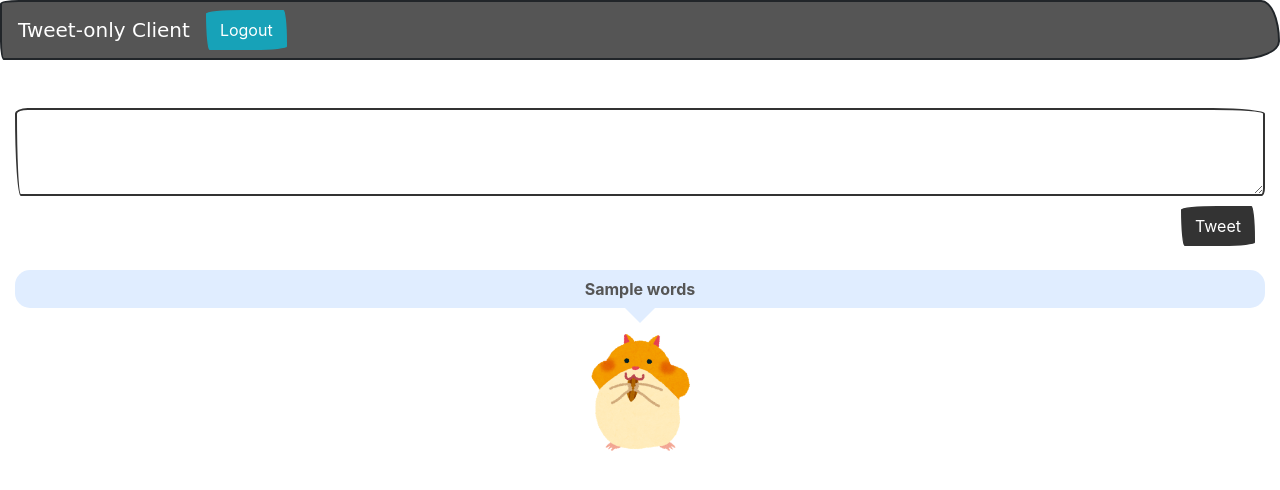
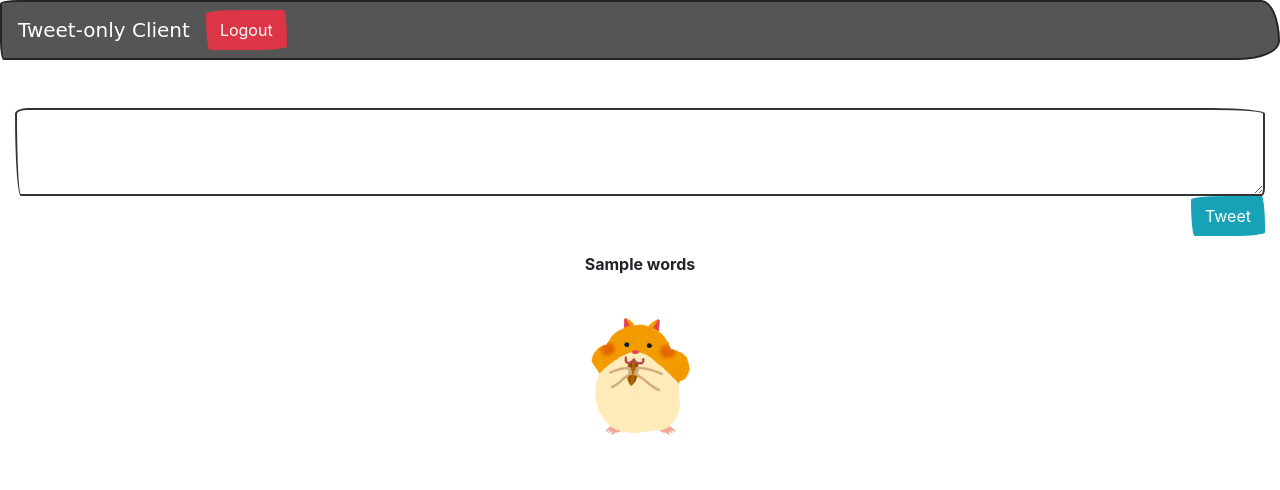
Before and after one commit to miswo/tweet-only-client, a Django app: template user_auth/templates/user_auth/top.html in a window 1280 px wide. Shown: the top 490 px of the page. Run offline with Django 3.2, Linux system fonts and the light colour scheme; the template is opened without the code that fills it: most values are stand-ins (such as "Sample title", 1, 10 or a date in 2020); some libraries are stand-ins or nearby versions; some web fonts are replaced.

Commit message:
finalize

```diff
--- a/djangoworks/urls.py
+++ b/djangoworks/urls.py
@@ -15,13 +15,14 @@ Including another URLconf
 """
 from django.contrib import admin
 from django.urls import include, path
+
 #from django.conf.urls import include
 
 urlpatterns = [
     #path('tweets/', include('tweets.urls')),
     #path('twitterManager/', include('twitterManager.urls')),
     #path('twitterManager/', include('social_django.urls', namespace='social')),
-    path('user/', include('user_auth.urls')),
-    path('user/', include('social_django.urls', namespace='social')),
-    path('admin/', admin.site.urls),
+    path('', include('user_auth.urls')),
+    path('', include('social_django.urls', namespace='social')),
+    #path('admin/', admin.site.urls),
 ]
--- a/static/css/tweets.css
+++ /dev/null
@@ -1,32 +0,0 @@
-#twButton {
-    margin:10px;
-}
-
-
-.balloon1 {
-    position: relative;
-   display: inline-block;
-    margin: 1.5em 0;
-   padding: 7px 10px;
-   min-width: 120px;
-    max-width: 100%;
-    color: #555;
-   font-size: 16px;
-   background: #e0edff;
-   border-radius: 15px;
-}
-
-.balloon1:before{
-   content: "";
-   position: absolute;
-   top: 100%;
-   left: 50%;
-    margin-left: -15px;
-   border: 15px solid transparent;
-   border-top: 15px solid #e0edff;
-}
-
-.balloon1 p {
-   margin: 0;
-   padding: 0;
-}
--- a/user_auth/templates/user_auth/base.html
+++ b/user_auth/templates/user_auth/base.html
@@ -1,10 +1,10 @@
-{% load staticfiles %}
+{% load static %}
 <!DOCTYPE html>
 <html>
   <head lang="ja">
     <meta charset="UTF-8">
     <link rel="stylesheet" type="text/css" href="https://stackpath.bootstrapcdn.com/bootswatch/4.1.3/sketchy/bootstrap.min.css">
-    <link rel="stylesheet" href="{% static 'css/tweets.css' %}">
+    <link rel="stylesheet" type="text/css" href="{% static 'user_auth/css/tweets.css' %}">
     <meta name="viewport" content="width=device-width, initial-scale=1.0">
     <title>Tweet-only Client</title>
   </head>
@@ -12,7 +12,7 @@
         <nav class="navbar navbar-expand-lg navbar-dark bg-dark mb-5">
                 <a class="navbar-brand" href=".">Tweet-only Client</a>
 
-                <a class="btn btn-info" href="/user/login" role="button">Logout</a>
+                <a class="btn btn-danger" href="{% url 'user_auth:login' %}" role="button">Logout</a>
 
         </nav>
 
--- a/user_auth/templates/user_auth/login.html
+++ b/user_auth/templates/user_auth/login.html
@@ -18,7 +18,7 @@
                 <div class="col-sm-12">
                     <div class="mx-auto">
                         <div>
-                            <button type="button" class="btn btn-success" onclick="location.href='{% url 'social:begin' 'twitter' %}'">Twitterログイン</button>
+                            <button type="button" class="btn btn-success" onclick="location.href='{% url 'social:begin' 'twitter' %}'">Twitter login</button>
                         </div>
                     </div>
                 </div>
--- a/user_auth/templates/user_auth/top.html
+++ b/user_auth/templates/user_auth/top.html
@@ -13,7 +13,7 @@
 
         <textarea maxlength="140" name="words" class="form-control" rows="3" id="focusedInput"></textarea>
         <div class="d-flex justify-content-end" id="twButton">
-            <input type="submit" class="btn btn-primary" value="Tweet">
+            <input type="submit" class="btn btn-info" value="Tweet">
         </div>
 
       </div>
--- a/user_auth/urls.py
+++ b/user_auth/urls.py
@@ -2,10 +2,16 @@ import django.contrib.auth.views
 from django.urls import path,include
 from . import views
 from django.contrib.auth import views as auth_views
+from django.conf import settings #静的ファイルを表示させるために必要
+from django.conf.urls.static import static #静的ファイルを表示させるために必要
 app_name='user_auth'
 
 urlpatterns=[
-    path('top/',views.top_page, name="top"), # リダイレクト
-    path('login/', auth_views.LoginView.as_view(template_name='user_auth/login.html'),name='login'),
+    path('', auth_views.LoginView.as_view(template_name='user_auth/login.html'),name='login'),
+    path('top/', views.top, name="top"), # リダイレクト
+
     #path('logout/', auth_views.LogoutView.as_view(template_name='user_auth/logout.html'), name='logout'),
 ]
+
+#urlpatterns += static(settings.STATIC_URL, document_root=settings.STATIC_ROOT) #静的ファイルを表示させるために必要
+#urlpatterns += static(settings.MEDIA_URL, document_root=settings.MEDIA_ROOT) #画像表示
```
Also changed, not shown: djangoworks/settings.py (+20 -13 lines), user_auth/views.py (+9 -9 lines), db.sqlite3.
